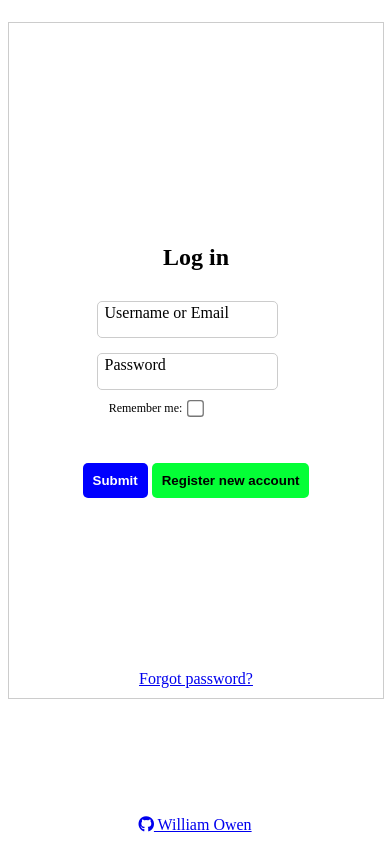
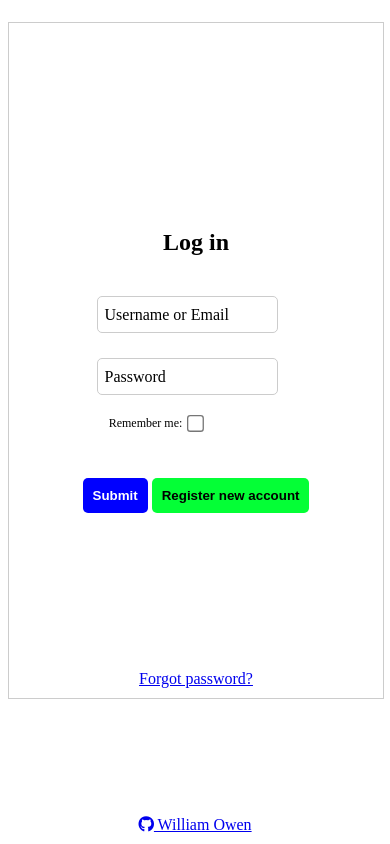
Before and after one commit to williamowen65/login-signup-form, a website built with webpack: page index.html in a window 390 px wide. Built offline with nearby package versions, Linux system fonts and the light colour scheme.

Commit message:
Small css tweak

```diff
--- a/src/styles.scss
+++ b/src/styles.scss
@@ -121,7 +121,7 @@ button {
             position: absolute;
             z-index: 1;
             transition: all 0.5s;
-            transform: translate(8px, 10px);
+            transform: translate(8px, 14px);
             user-select: none;
             cursor: text;
         }
@@ -189,7 +189,7 @@ button {
 
         .password-strength{
             background-color: blue;
-            width: 92%;
+            width: 91.5%;
             height: 5px;
             position: absolute;
             top: 42px;
@@ -224,8 +224,14 @@ button {
         }
         form {
             width: 100%;
-            height: 80vh
+            height: 80vh;
             // display: none;
+            label{
+                margin-top:10px;
+                .text{
+                    transform: translate(8px, 17px);
+                }
+           }
         }
         &[auth-mode="signup"]{
             form#login {
@@ -245,4 +251,8 @@ button {
     .mobile-view{
         display: inline-block;
     }
+    .password-strength{
+        width: 91% !important;
+    }
+
 }
```
Also changed, not shown: README.md, dist/main.css.
